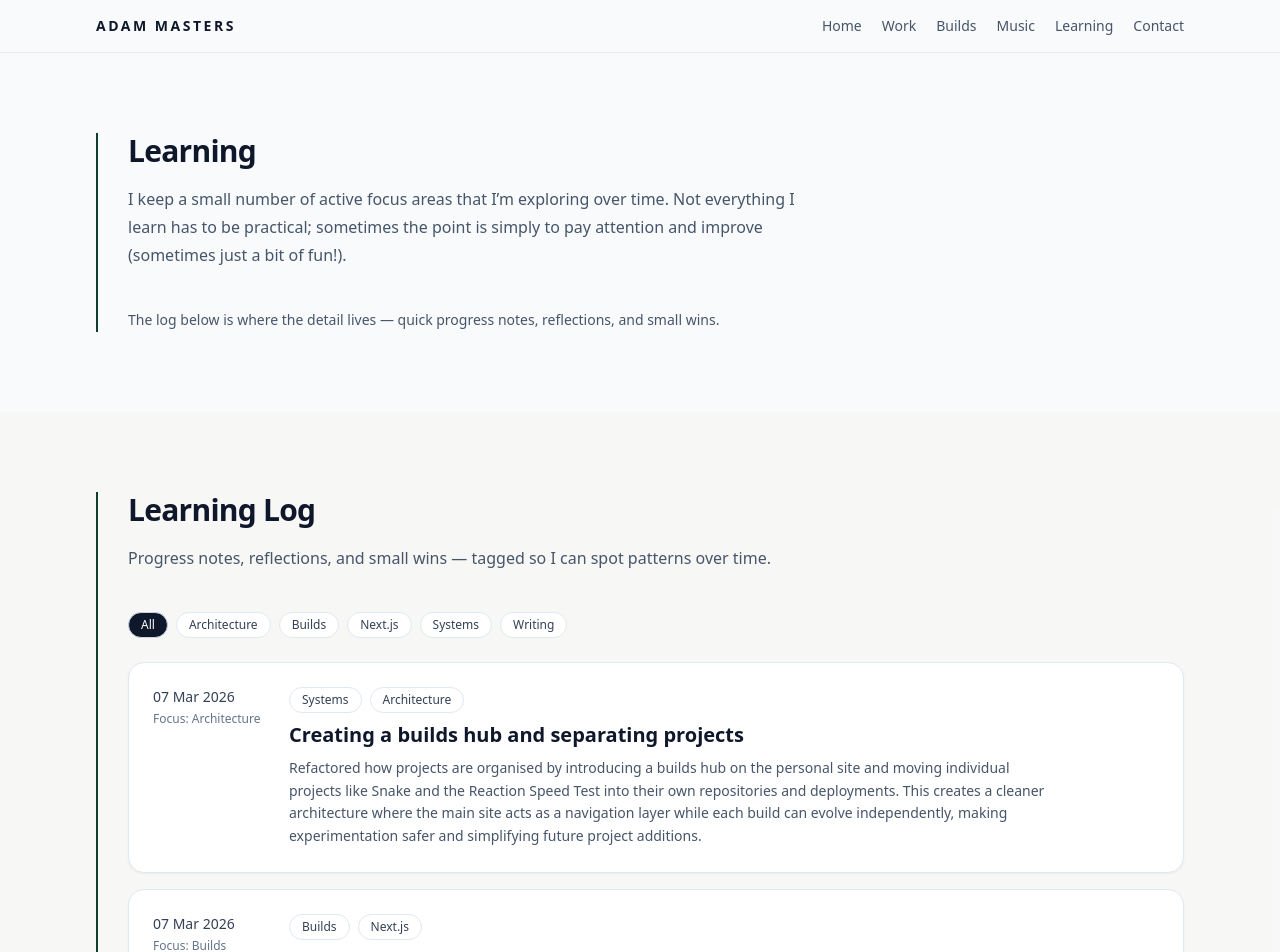
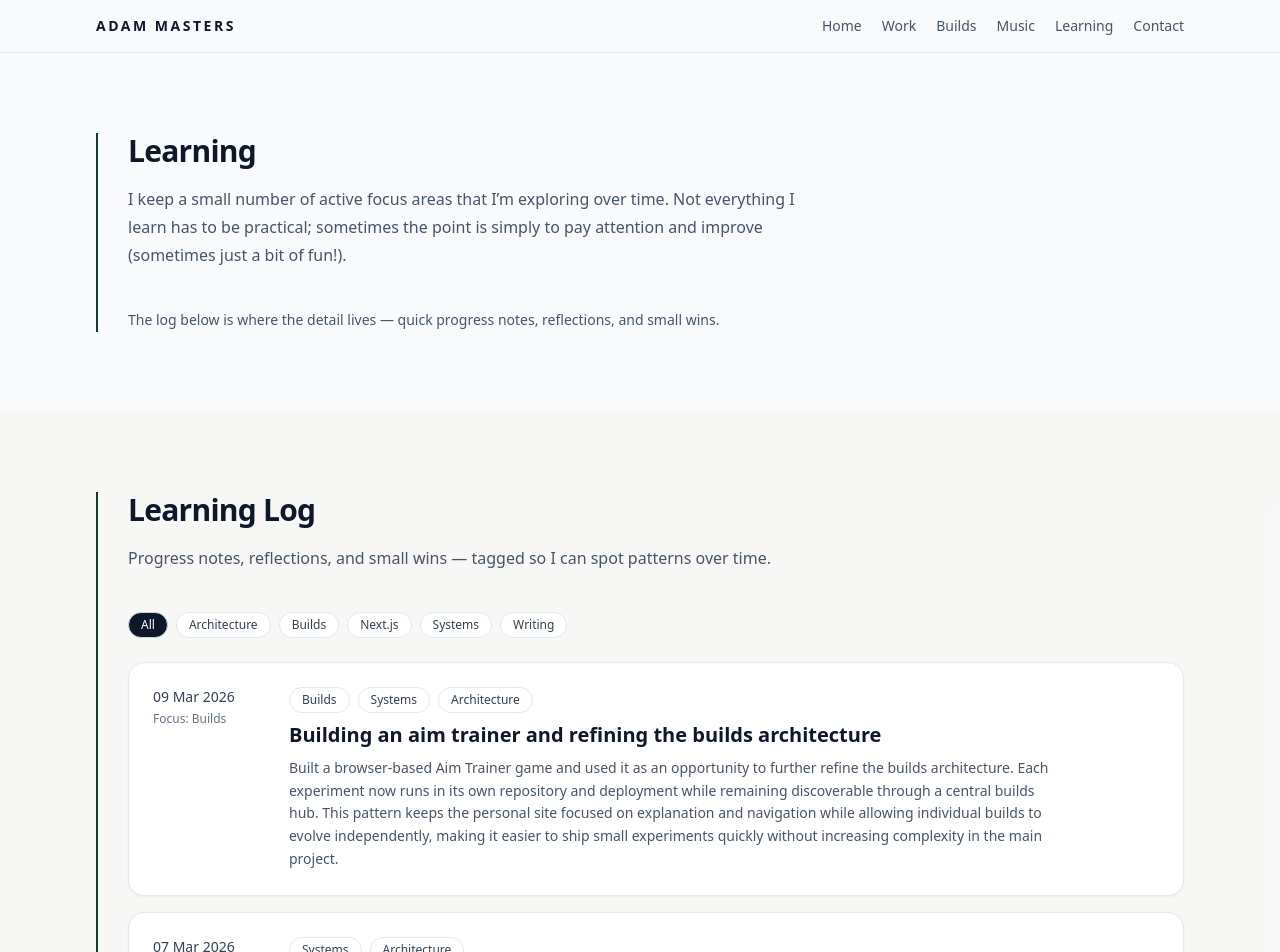
Before and after one commit to adammastersuk/adammasters.co.uk, a Next.js app: page /learning in a window 1280 px wide. Shown: the top 952 px of the page. Built offline with nearby package versions, Linux system fonts and the light colour scheme.

Commit message:
new learning

```diff
--- a/data/learning-posts.ts
+++ b/data/learning-posts.ts
@@ -9,7 +9,14 @@ export type LearningPost = {
 };
 
 export const learningPosts: LearningPost[] = [
-
+  {
+  date: '2026-03-09',
+  sprint: 'Builds',
+  title: 'Building an aim trainer and refining the builds architecture',
+  summary:
+    'Built a browser-based Aim Trainer game and used it as an opportunity to further refine the builds architecture. Each experiment now runs in its own repository and deployment while remaining discoverable through a central builds hub. This pattern keeps the personal site focused on explanation and navigation while allowing individual builds to evolve independently, making it easier to ship small experiments quickly without increasing complexity in the main project.',
+  tags: ['Builds', 'Systems', 'Architecture']
+},
   {
   date: '2026-03-07',
   sprint: 'Architecture',
```
